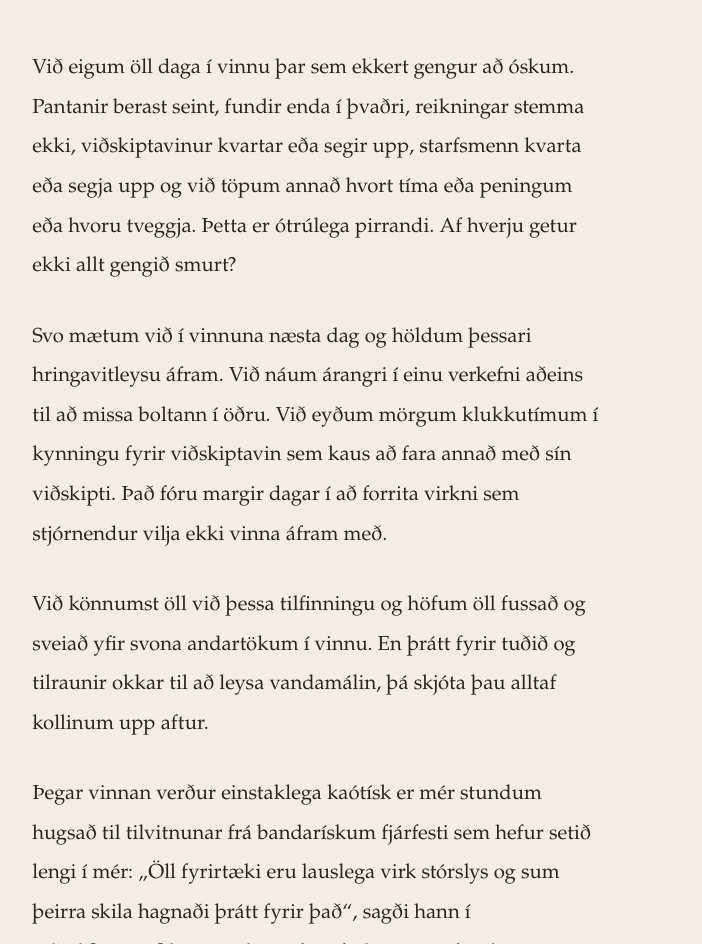
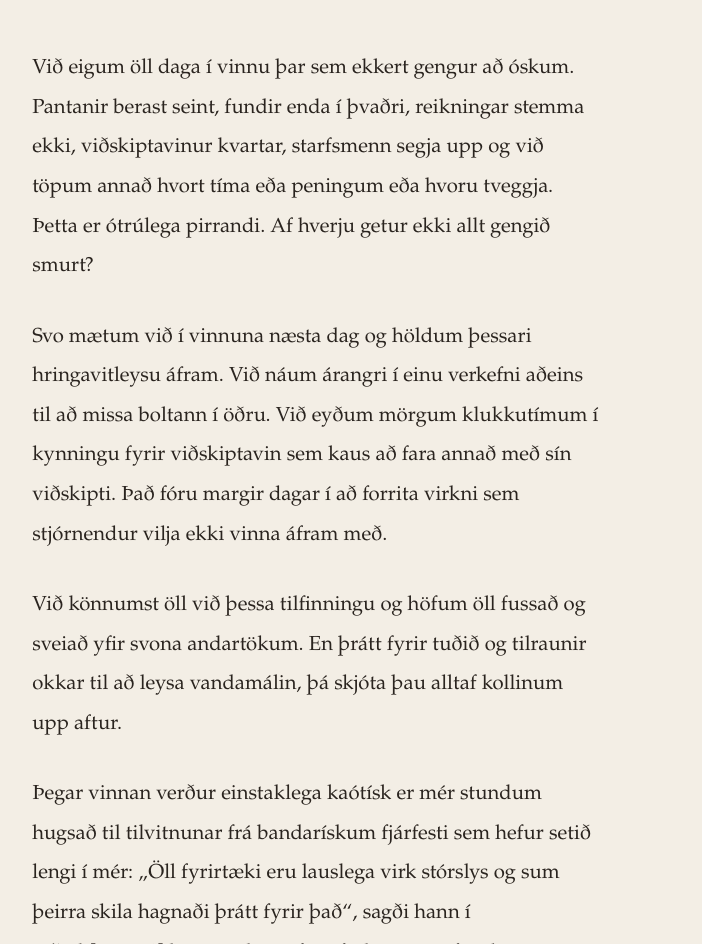
Before and after one commit to karifinns/karifinns.github.io, an Astro site: page /writing/ef-thad-vaeri-ekki-vesen-tha-vaeri-thetta-ekki-rekstur in a window 1280 px wide. Shown: the part 1199-2143 px from the top of the page, without its empty margins (277-979 px from the left). Built offline with nearby package versions, Linux system fonts and the light colour scheme; Astro itself is replaced by a stand-in of ours; no server answers.

Commit message:
Tighten opening of operations essay

```diff
--- a/src/content/writing/ef-thad-vaeri-ekki-vesen-tha-vaeri-thetta-ekki-rekstur.md
+++ b/src/content/writing/ef-thad-vaeri-ekki-vesen-tha-vaeri-thetta-ekki-rekstur.md
@@ -11,11 +11,11 @@ draft: false
 
 ![Uppskerufólk í ökrum](/images/ef-thad-vaeri-ekki-vesen-harvest.png)
 
-Við eigum öll daga í vinnu þar sem ekkert gengur að óskum. Pantanir berast seint, fundir enda í þvaðri, reikningar stemma ekki, viðskiptavinur kvartar eða segir upp, starfsmenn kvarta eða segja upp og við töpum annað hvort tíma eða peningum eða hvoru tveggja. Þetta er ótrúlega pirrandi. Af hverju getur ekki allt gengið smurt?
+Við eigum öll daga í vinnu þar sem ekkert gengur að óskum. Pantanir berast seint, fundir enda í þvaðri, reikningar stemma ekki, viðskiptavinur kvartar, starfsmenn segja upp og við töpum annað hvort tíma eða peningum eða hvoru tveggja. Þetta er ótrúlega pirrandi. Af hverju getur ekki allt gengið smurt?
 
 Svo mætum við í vinnuna næsta dag og höldum þessari hringavitleysu áfram. Við náum árangri í einu verkefni aðeins til að missa boltann í öðru. Við eyðum mörgum klukkutímum í kynningu fyrir viðskiptavin sem kaus að fara annað með sín viðskipti. Það fóru margir dagar í að forrita virkni sem stjórnendur vilja ekki vinna áfram með.
 
-Við könnumst öll við þessa tilfinningu og höfum öll fussað og sveiað yfir svona andartökum í vinnu. En þrátt fyrir tuðið og tilraunir okkar til að leysa vandamálin, þá skjóta þau alltaf kollinum upp aftur.
+Við könnumst öll við þessa tilfinningu og höfum öll fussað og sveiað yfir svona andartökum. En þrátt fyrir tuðið og tilraunir okkar til að leysa vandamálin, þá skjóta þau alltaf kollinum upp aftur.
 
 Þegar vinnan verður einstaklega kaótísk er mér stundum hugsað til tilvitnunar frá bandarískum fjárfesti sem hefur setið lengi í mér: „Öll fyrirtæki eru lauslega virk stórslys og sum þeirra skila hagnaði þrátt fyrir það“, sagði hann í viðtali[^note1] þar sem hann fór yfir hvernig jafnvel stöðugustu fyrirtæki heimsins eru samansafn af vandamálum, ruglingi, rifrildum og óskipulagi.
 
```
